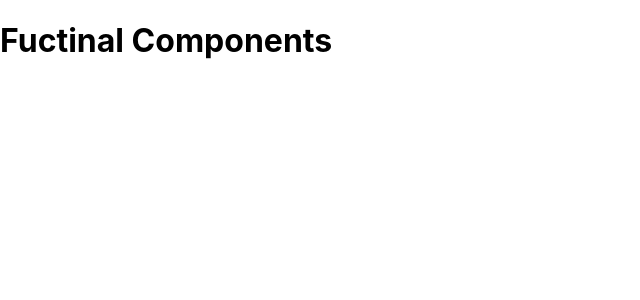
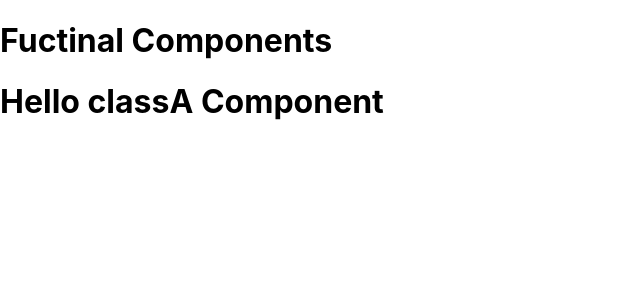
Before and after one commit to deepakpunyani-git/learn-react, a React (Create React App) app: page / in a window 1280 px wide. Shown: the top 300 px of the page, without its empty margins (0-640 px from the left). Built offline with nearby package versions, Linux system fonts and the light colour scheme.

Commit message:
Class component

```diff
--- a/src/App.js
+++ b/src/App.js
@@ -2,47 +2,15 @@ import React from 'react';
 import './App.css';
 //Import constant
 import {Header} from './components/Header';
-
-
-//JSX
-//let name =<span> React JS</span>;
-
-//Common
-//let newElement = React.createElement('h2',{className:"demo"},"This is demo text")
-
-// let demoFun = function(){
-//   alert("text")
-// }
-
-// let passFun = (marks) => {
-
-//   if(marks > 50){
-//     return "You are Pass";
-//   }else{
-//     return "You are Fail";
-
-//   }
-
-// }
-
-// function App() {
-//   return (
-//     <div className="App">
-//         <p>
-//          Learn {name}
-//         </p>
-//         {newElement}
-//         <button click={demoFun}>Click ME</button><br></br>
-//         {passFun(10)}
-
-//     </div>
-//   );
-// }
+import CHeaderNew from './components/CHeader';
 
 class App extends React.Component{
   render(){
     return(
-      <Header/>
+      <div className='Main'>
+          <Header/>
+          <CHeaderNew/>
+      </div>
     );
   }
 }
--- /dev/null
+++ b/src/components/CHeader.js
@@ -0,0 +1,8 @@
+import React, { Component } from 'react';
+class CHeader extends React.Component{
+    render(){
+      return <h1>Hello classA Component</h1>
+    }
+}
+
+export default CHeader
```
